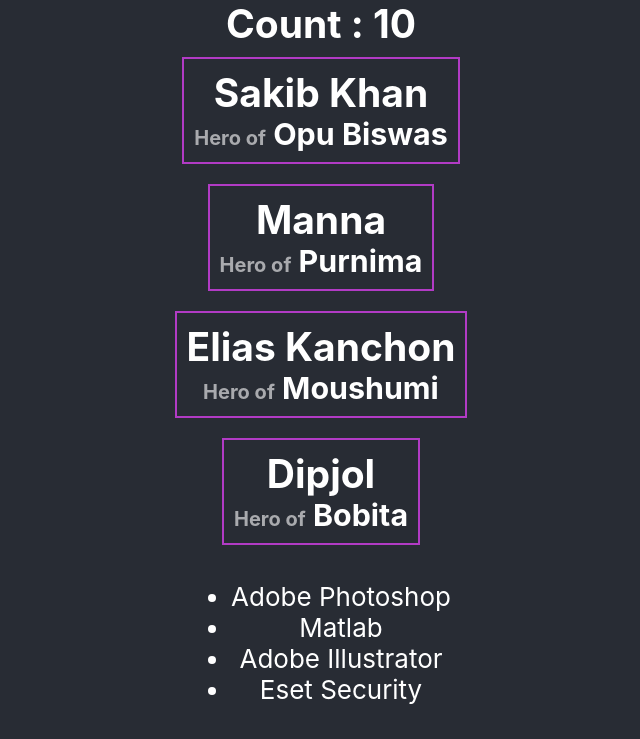
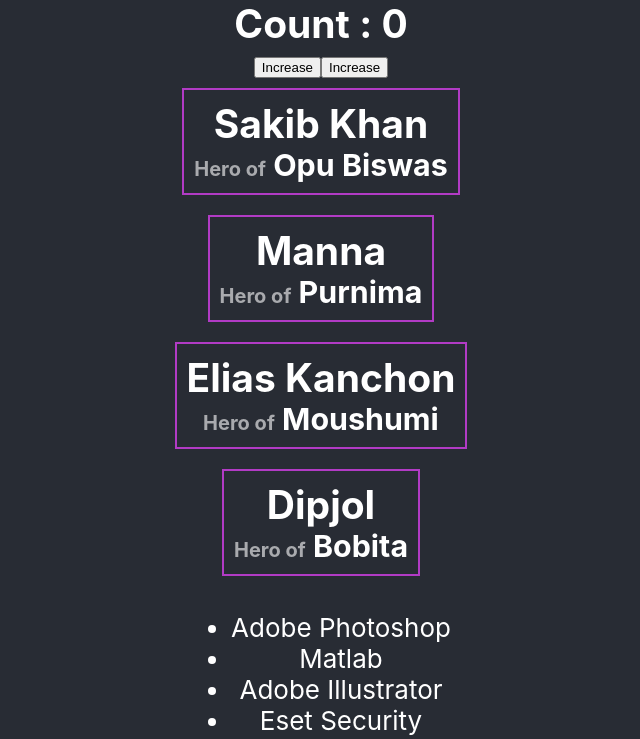
Before and after one commit to Nuralam30/react-basic-app, a React (Create React App) app: page / in a window 1280 px wide. Shown: the top 739 px of the page, without its empty margins (319-959 px from the left). Built offline with nearby package versions, Linux system fonts and the light colour scheme.

Commit message:
event listener added

```diff
--- a/src/App.js
+++ b/src/App.js
@@ -32,10 +32,18 @@
 }
 
 function Counter(){
-  const [count, setCount] = useState(10);
+  const [count, setCount] = useState(0);
+  const increaseCount = () => {
+    const newCount = count + 1;
+    setCount(newCount)
+
+  }
+
   return(
     <div>
       <h2>Count : {count}</h2>
+      <button onMouseEnter={ () => setCount(count -1)}>Increase</button>
+      <button onClick={increaseCount}>Increase</button>
     </div>
   )
 }
```
